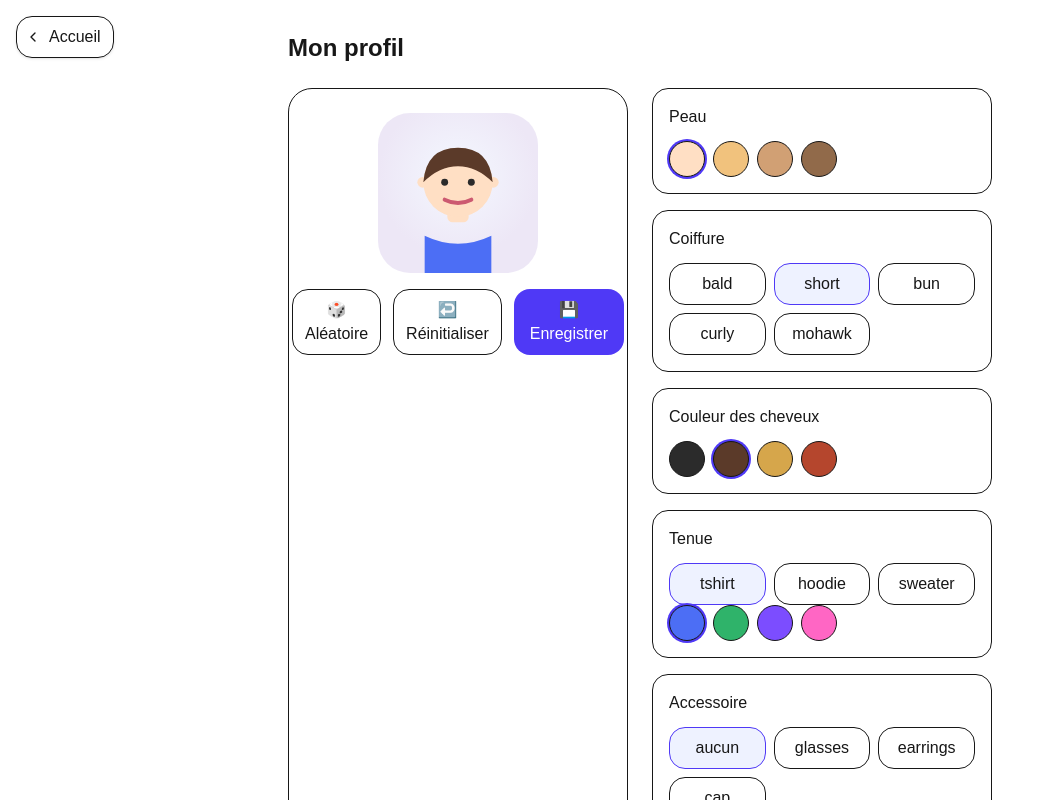
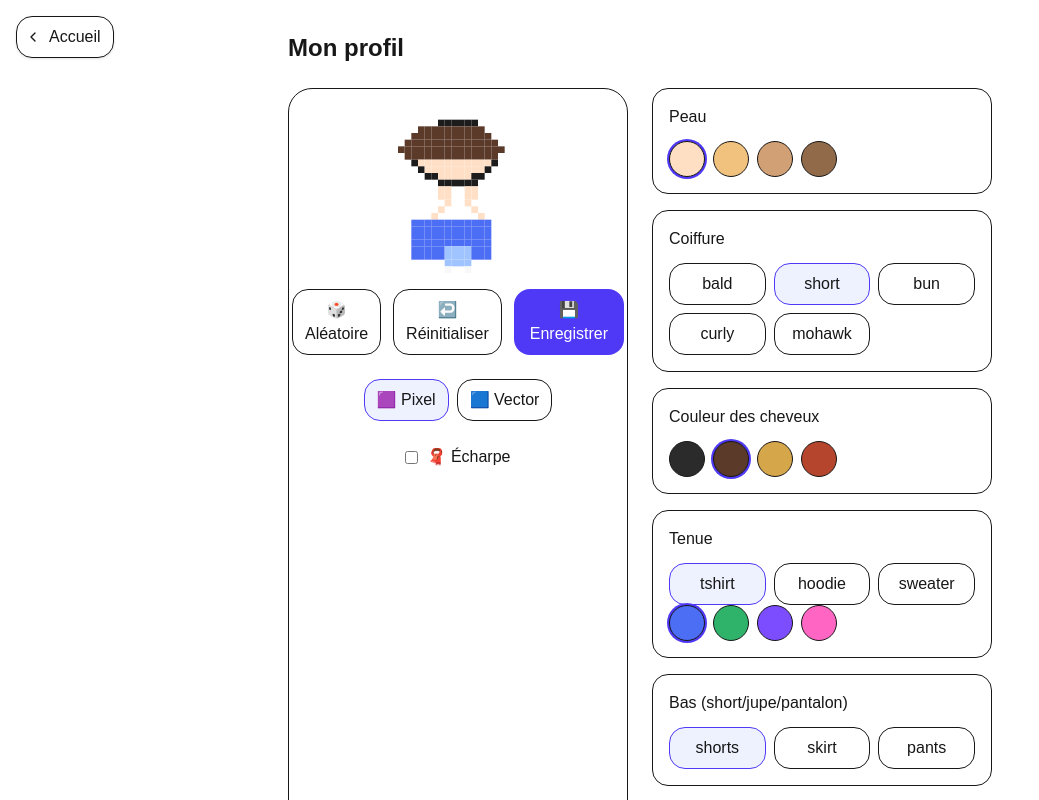
Before and after one commit to carotterappee/english-trainer, a Next.js app: page /profile in a window 1280 px wide. Shown: the top 800 px of the page, without its empty margins (0-1039 px from the left). Built offline with nearby package versions, Linux system fonts and the light colour scheme.

Commit message:
feat: pixel-art avatar (editor option) + scarf + glasses

```diff
--- a/src/app/profile/page.tsx
+++ b/src/app/profile/page.tsx
@@ -1,6 +1,7 @@
 "use client";
 import { useMemo, useState } from "react";
 import Avatar from "@/components/avatar/Avatar";
+import PixelAvatar, { type PixelCfg } from "@/components/avatar/PixelAvatar";
 import { loadProfile, updateAvatar, defaultAvatar, type AvatarConfig } from "@/lib/profile";
 
 const SKINS: AvatarConfig["skin"][] = ["peach", "tan", "brown", "dark"];
@@ -9,6 +10,7 @@ const HAIRCOLORS: AvatarConfig["hairColor"][] = ["black", "brown", "blonde", "re
 const OUTFITS: AvatarConfig["outfit"][] = ["tshirt", "hoodie", "sweater"];
 const OUTFITCOLORS: AvatarConfig["outfitColor"][] = ["blue", "green", "purple", "pink"];
 const ACCESSORIES: AvatarConfig["accessory"][] = ["none", "glasses", "earrings", "cap"];
+const BOTTOMS: PixelCfg["bottom"][] = ["shorts", "skirt", "pants"];
 
 function rand<T>(arr: T[]): T { return arr[Math.floor(Math.random() * arr.length)]; }
 function randomAvatar(): AvatarConfig {
@@ -40,6 +42,19 @@ export default function ProfilePage() {
   const reset = () => { const d = defaultAvatar(); setCfg(d); setSaved(false); };
   const randomize = () => { setCfg(randomAvatar()); setSaved(false); };
 
+  // Mapping pour PixelAvatar
+  const pixelCfg = {
+    size: 160,
+    skin: cfg.skin === "peach" ? "light" : cfg.skin as PixelCfg["skin"],
+    hairStyle: cfg.hairStyle === "bun" ? "bun" : cfg.hairStyle === "short" ? "short" : "long",
+    hairColor: cfg.hairColor as PixelCfg["hairColor"],
+    top: cfg.outfit === "hoodie" ? "hoodie" : cfg.outfit === "tshirt" ? "tshirt" : "sweater",
+    topColor: cfg.outfitColor as PixelCfg["topColor"],
+    bottom: cfg.bottom ?? "shorts",
+    glasses: cfg.accessory === "glasses",
+    scarf: !!cfg.scarf,
+  } satisfies PixelCfg;
+
   return (
     <main className="min-h-screen p-8 max-w-3xl mx-auto space-y-6">
       <h1 className="text-2xl font-semibold">Mon profil</h1>
@@ -47,11 +62,33 @@ export default function ProfilePage() {
       <div className="grid md:grid-cols-2 gap-6">
         {/* Aperçu */}
         <div className="p-6 rounded-3xl border bg-white flex flex-col items-center gap-4">
-          <Avatar size={160} cfg={cfg} />
+          {(cfg.mode ?? "pixel") === "pixel"
+            ? <PixelAvatar {...pixelCfg} />
+            : <Avatar size={160} cfg={cfg} />}
           <div className="flex gap-3">
             <button onClick={randomize} className="rounded-2xl border px-3 py-2 hover:bg-indigo-50">🎲 Aléatoire</button>
             <button onClick={reset} className="rounded-2xl border px-3 py-2 hover:bg-indigo-50">↩️ Réinitialiser</button>
             <button onClick={save} className="rounded-2xl bg-indigo-600 text-white px-4 py-2">💾 Enregistrer</button>
+          </div>
+          <div className="flex gap-2 mt-2">
+            <button
+              onClick={() => set("mode", "pixel")}
+              className={`px-3 py-2 rounded-2xl border ${cfg.mode !== "vector" ? "bg-indigo-50 border-indigo-600" : ""}`}
+            >
+              🟪 Pixel
+            </button>
+            <button
+              onClick={() => set("mode", "vector")}
+              className={`px-3 py-2 rounded-2xl border ${cfg.mode === "vector" ? "bg-indigo-50 border-indigo-600" : ""}`}
+            >
+              🟦 Vector
+            </button>
+          </div>
+          <div className="mt-2">
+            <label className="inline-flex items-center gap-2 cursor-pointer">
+              <input type="checkbox" checked={!!cfg.scarf} onChange={(e)=>set("scarf", Boolean(e.target.checked))} />
+              <span>🧣 Écharpe</span>
+            </label>
           </div>
           {saved && <p className="text-emerald-700 text-sm">✅ Profil enregistré sur cet appareil.</p>}
         </div>
@@ -83,6 +120,15 @@ export default function ProfilePage() {
               renderLabel={(v) => v}
             />
             <Swatches options={OUTFITCOLORS} value={cfg.outfitColor} onChange={(v) => set("outfitColor", v)} type="outfit" />
+          </Section>
+
+          <Section title="Bas (short/jupe/pantalon)">
+            <GridButtons
+              options={BOTTOMS}
+              value={cfg.bottom ?? "shorts"}
+              onChange={(v) => set("bottom", v)}
+              renderLabel={(v) => v}
+            />
           </Section>
 
           <Section title="Accessoire">
--- /dev/null
+++ b/src/components/avatar/PixelAvatar.tsx
@@ -0,0 +1,254 @@
+import * as React from "react";
+import type { ReactElement } from "react";
+
+export type PixelCfg = {
+  size?: number;                 // taille finale en px
+  skin: "light" | "tan" | "brown" | "dark";
+  hairStyle: "long" | "bun" | "short";
+  hairColor: "black" | "brown" | "blonde" | "red";
+  top: "sweater" | "hoodie" | "tshirt";
+  topColor: "pink" | "blue" | "green" | "purple";
+  bottom: "shorts" | "skirt" | "pants";
+  glasses?: boolean;
+  scarf?: boolean;
+};
+
+const PAL = {
+  skin: {
+    light:  "#FFE0C6",
+    tan:    "#F1C27D",
+    brown:  "#D1A374",
+    dark:   "#916A4A",
+  },
+  hair: {
+    black:  "#2B2B2B",
+    brown:  "#5B3A29",
+    blonde: "#D6A64B",
+    red:    "#B5462D",
+  },
+  top: {
+    pink:   "#FF8BC8",
+    blue:   "#4C6EF5",
+    green:  "#2FB36A",
+    purple: "#7C4DFF",
+  },
+  gray:    "#8C8C8C",
+  white:   "#FFFFFF",
+  sock:    "#F8F8F8",
+  shoe:    "#333333",
+  outline: "#1C1C1C",
+};
+
+// util : rend une grille 24x24 depuis une matrice de codes
+type Cell = "." | "O" | "S" | "H" | "T" | "B" | "K" | "G" | "F";
+// . vide, O contour, S peau, H cheveux, T top (haut), B bottom (bas),
+// K chaussettes, G lunettes, F écharpe
+
+function renderGrid(mat: string[], cfg: PixelCfg) {
+  const px = (cfg.size ?? 240) / 24;
+  const skin = PAL.skin[cfg.skin];
+  const hair = PAL.hair[cfg.hairColor];
+  const top  = PAL.top[cfg.topColor];
+  const bottomColor = "#A0C4FF"; // couleur soft générique pour bas (short/jupe/pantalon)
+
+  const fillFor = (c: Cell) => {
+    if (c === "O") return PAL.outline;
+    if (c === "S") return skin;
+    if (c === "H") return hair;
+    if (c === "T") return top;
+    if (c === "B") return bottomColor;
+    if (c === "K") return PAL.sock;
+    if (c === "G") return PAL.gray;
+    if (c === "F") return "#FFE6AA";
+    return "transparent";
+  };
+
+  const rects: ReactElement[] = [];
+  mat.forEach((row, y) => {
+    [...row].forEach((ch, x) => {
+      if (ch !== ".") {
+        rects.push(
+          <rect
+            key={`${x}-${y}`}
+            x={x * px}
+            y={y * px}
+            width={px}
+            height={px}
+            fill={fillFor(ch as Cell)}
+          />
+        );
+      }
+    });
+  });
+  return (
+    <svg
+      width={cfg.size ?? 240}
+      height={cfg.size ?? 240}
+      viewBox={`0 0 ${cfg.size ?? 240} ${cfg.size ?? 240}`}
+      style={{ imageRendering: "pixelated" } as React.CSSProperties}
+      role="img"
+      aria-label="Pixel avatar"
+    >
+      {rects}
+    </svg>
+  );
+}
+
+// matrices de base (24 colonnes × 24 lignes)
+// Corps + visage (sans cheveux, sans habits)
+const BASE: string[] = [
+  "........................",
+  ".........OOOOOO.........",
+  ".......OOOSSSSOO........",
+  "......OOSSSSSSSOO.......",
+  "......OSSSSSSSSSO.......",
+  ".....OSSSSSSSSSSSO......",
+  ".....OSSSSOSS SSSO......".replace(" ","S"),
+  ".....OSSSSSSSSSSSO......",
+  "......OSSSSSSSSSO.......",
+  ".......OOSSSSSOO........",
+  ".........OOOOOO.........",
+  ".........SS..SS.........",
+  ".........SS..SS.........",
+  "..........S..S..........",
+  ".........S....S.........",
+  "........S......S........",
+  "........SSSSSSSS........",
+  "........SSSSSSSS........",
+  ".......K SSSSSS K.......".replace(/ /g,"K"),
+  ".......K SSSSSS K.......".replace(/ /g,"K"),
+  "........  BBBB  ........".replace(/ /g,"."),
+  "........  BBBB  ........".replace(/ /g,"."),
+  "........  K  K  ........",
+  "........  K  K  ........",
+];
+
+// Cheveux : 3 styles
+const HAIR_LONG = [
+  "......HHHHHHHHHH........",
+  ".....HHHHHHHHHHHH.......",
+  "....HHHHHHHHHHHHHH......",
+  "...HHHHHHHHHHHHHHHH.....",
+  "...HHHHHHHHHHHHHHHH.....",
+  "...HHHHHHHHHHHHHHHH.....",
+  "....HHHHHHHHHHHHHH......",
+  ".....HHHHHHHHHHHH.......",
+  "......HHHHHHHHHH........",
+];
+
+const HAIR_BUN = [
+  ".........HHHH...........",
+  "........HHHHHH..........",
+  ".........HHHH...........",
+  "........................",
+  "......HHHHHHHHHHH.......",
+  ".....HHHHHHHHHHHHH......",
+];
+
+const HAIR_SHORT = [
+  "......HHHHHHHHHH........",
+  ".....HHHHHHHHHHHH.......",
+  "....HHHHHHHHHHHHHH......",
+  "...HHHHHHHHHHHHHHHH.....",
+  "....HHHHHHHHHHHHHH......",
+];
+
+// Hauts (sweater/hoodie/tshirt)
+const TOP_SWEATER = [
+  ".....TTTTTTTTTTTT.......",
+  "....TTTTTTTTTTTTTT......",
+  "....TTTTTTTTTTTTTT......",
+  "....TTTTTTTTTTTTTT......",
+  "....TTTTTTTTTTTTTT......",
+  ".....TTTTTTTTTTTT.......",
+];
+
+const TOP_HOODIE = [
+  "....TTTTTTTTTTTTTT......",
+  "....TTTTTTTTTTTTTT......",
+  "....TTTTTTTTTTTTTT......",
+  "...TTTTTTTTTTTTTTTT.....",
+  "...TTT TTTTTT TTTT.....".replace(/ /g,"."),
+  "....TTTTTTTTTTTTTT......",
+];
+
+const TOP_TSHIRT = [
+  ".....TTTTTTTTTTTT.......",
+  ".....TTTTTTTTTTTT.......",
+  ".....TTTTTTTTTTTT.......",
+  ".....TTTTTTTTTTTT.......",
+  ".....TTTTTTTTTTTT.......",
+  ".....TTTTTTTTTTTT.......",
+];
+
+// Bas (short/skirt/pants)
+const BOTTOM_SHORTS = [
+  "........  BBBB  ........".replace(/ /g,"."),
+  "........  BBBB  ........".replace(/ /g,"."),
+  "........  BBBB  ........".replace(/ /g,"."),
+  "........  ....  ........",
+];
+
+const BOTTOM_SKIRT = [
+  "........  BBBB  ........".replace(/ /g,"."),
+  "........ BBBBBB ........",
+  "........BBBBBBBB........",
+  "........BBBBBBBB........",
+];
+
+const BOTTOM_PANTS = [
+  "........  BBBB  ........".replace(/ /g,"."),
+  "........  BBBB  ........".replace(/ /g,"."),
+  "........  BBBB  ........".replace(/ /g,"."),
+  "........  BBBB  ........".replace(/ /g,"."),
+];
+
+// Lunettes & écharpe (simples overlays)
+const GLASSES = [
+  ".........GG..GG.........",
+  ".........GG..GG.........",
+  "..........GGGG..........",
+];
+const SCARF = [
+  "........FFFFFFFF........",
+  "........FFFFFFFF........",
+  ".........FFFFF..........",
+];
+
+function merge(base: string[], overlay: string[], yStart: number) {
+  const out = base.slice();
+  for (let y = 0; y < overlay.length; y++) {
+    const row = overlay[y];
+    const yy = yStart + y;
+    if (yy < 0 || yy >= out.length) continue;
+    const baseRow = out[yy].split("");
+    for (let x = 0; x < Math.min(24, row.length); x++) {
+      if (row[x] !== ".") baseRow[x] = row[x];
+    }
+    out[yy] = baseRow.join("");
+  }
+  return out;
+}
+
+export default function PixelAvatar(cfg: PixelCfg) {
+  let mat = BASE;
+
+  // cheveux (au-dessus du crâne)
+  if (cfg.hairStyle === "long")  mat = merge(mat, HAIR_LONG, 2);
+  if (cfg.hairStyle === "bun")   mat = merge(mat, HAIR_BUN, 0);
+  if (cfg.hairStyle === "short") mat = merge(mat, HAIR_SHORT, 2);
+
+  // haut
+  const top = cfg.top === "hoodie" ? TOP_HOODIE : cfg.top === "tshirt" ? TOP_TSHIRT : TOP_SWEATER;
+  mat = merge(mat, top, 16);
+
+  // bas
+  const bot = cfg.bottom === "skirt" ? BOTTOM_SKIRT : cfg.bottom === "pants" ? BOTTOM_PANTS : BOTTOM_SHORTS;
+  mat = merge(mat, bot, 20);
+
+  // accessoires
+  if (cfg.glasses) mat = merge(mat, GLASSES, 11);
+  if (cfg.scarf)   mat = merge(mat, SCARF, 15);
+
+  return renderGrid(mat, cfg);
+}
--- a/src/lib/profile.ts
+++ b/src/lib/profile.ts
@@ -1,3 +1,5 @@
+export type AvatarMode = "vector" | "pixel";
+
 export type AvatarConfig = {
   skin: "peach" | "tan" | "brown" | "dark";
   hairStyle: "bald" | "short" | "bun" | "curly" | "mohawk";
@@ -5,6 +7,9 @@ export type AvatarConfig = {
   outfit: "tshirt" | "hoodie" | "sweater";
   outfitColor: "blue" | "green" | "purple" | "pink";
   accessory: "none" | "glasses" | "earrings" | "cap";
+  scarf?: boolean;
+  mode?: AvatarMode;
+  bottom?: "shorts" | "skirt" | "pants";
 };
 
 export function defaultAvatar(): AvatarConfig {
@@ -15,6 +20,8 @@ export function defaultAvatar(): AvatarConfig {
     outfit: "tshirt",
     outfitColor: "blue",
     accessory: "none",
+    scarf: false,
+    mode: "pixel",
   };
 }
 export const VARIANT_FLAG: Record<EnglishVariant, string> = {
```
